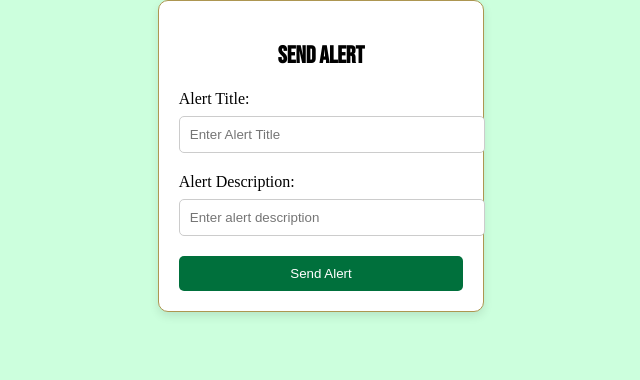
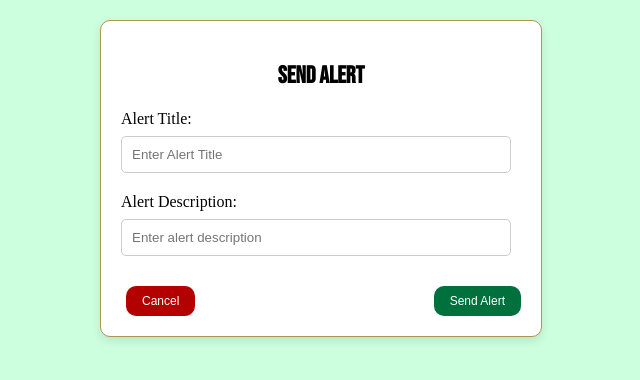
Before and after one commit to RielyMelvin/niner-security-admin, a SvelteKit app: page /alerts in a window 1280 px wide. Shown: the top 380 px of the page, without its empty margins (319-959 px from the left). Built offline with nearby package versions, Linux system fonts and the light colour scheme; what pocketbase would draw is missing.

Commit message:
Update Alert history to properly display alerts created, sort by newest to oldest, add cancel button to creating alerts

```diff
--- a/src/routes/+page.svelte
+++ b/src/routes/+page.svelte
@@ -36,8 +36,7 @@
         overflow-x: hidden;
     }
 
-
-  * {
+    * {
     box-sizing: border-box;
   }
 
--- a/src/routes/alerts/+page.svelte
+++ b/src/routes/alerts/+page.svelte
@@ -5,6 +5,7 @@
     interface Alert {
       alert_title: string;
       alert_description: string;
+      date_time: string;
     }
 
     let alertTitle = '';
@@ -12,12 +13,14 @@
     let successMessage = '';
     let errorMessage = '';
 
-
     // Function to create and send alert
     async function sendAlert() {
       try {
           // Create the alert document
           const currentDateTime = new Date();
+
+          const currentUser = pb.authStore.model;
+          console.log(currentUser);
 
           // Format the time
           const timeOptions = {
@@ -43,7 +46,7 @@
           const alertData = {
               alert_title: alertTitle,
               alert_description: alertDescription,
-            date_time: formattedDateTime // Set the formatted string
+              date_time: formattedDateTime
           };
 
           const response = await pb.collection('alerts').create(alertData);
@@ -52,6 +55,11 @@
           console.error('Error sending alert:', error);
           errorMessage = 'Failed to send alert.';
       }
+    }
+
+    // Cancel the alert creation and go to dashboard
+    function cancel() {
+      goto('/dashboard');
     }
   </script>
 
@@ -69,22 +77,23 @@
     }
 
     input {
-        width: 100%;
+        width: calc(100% - 10px);
         padding: 10px;
         margin-bottom: 20px;
         border: 1px solid #ccc;
         border-radius: 5px;
+        box-sizing: border-box;
     }
 
     .alert-container {
+        width: 100%;
         max-width: 400px;
-        margin: 0 auto;
+        margin: 20px;
         padding: 20px;
         border: 1px solid #AD9651;
         background-color: white;
         border-radius: 10px;
         box-shadow: 0px 4px 10px rgba(0, 0, 0, 0.1);
-        height: auto;
     }
 
     h2 {
@@ -93,37 +102,70 @@
         text-align: center;
     }
 
+    h3 {
+        color: #00703C;
+        font-size: 1.5em;
+        font-weight: bold;
+        text-decoration: underline;
+        border-bottom: 2px solid #AD9651;
+        padding-bottom: 2px;
+    }
+
     label {
         display: block;
         margin-bottom: 8px;
     }
 
-    select, textarea {
-        width: 100%;
-        padding: 10px;
-        margin-bottom: 10px;
-        border: 1px solid #ccc;
-        border-radius: 5px;
-        margin-right: 10px;
+    .submit-button {
+        background-color: #00703C;
+        color: #fff;
+        padding: 8px 16px;
+        border: none;
+        border-radius: 10px;
+        cursor: pointer;
+        font-size: .75em;
+        transition: background-color 0.3s;
+        margin-left: 5px;
     }
 
-    button {
-        width: 100%;
-        padding: 10px;
-        background-color: #00703C;
-        color: white;
+    .cancel-button {
+        background-color: #b30000;
+        color: #fff;
+        padding: 8px 16px;
         border: none;
-        border-radius: 5px;
+        border-radius: 10px;
         cursor: pointer;
+        font-size: .75em;
+        transition: background-color 0.3s;
+        margin-left: 5px;
     }
 
-    button:hover {
+    .submit-button:hover {
         background-color: #005a2c;
     }
 
-    .message {
-        text-align: center;
-        color: green;
+    .cancel-button:hover {
+        background-color: #8b0000;
+    }
+
+    .submit-button:active {
+        background-color: #003d1a;
+    }
+
+    .cancel-button:active {
+        background-color: #660000;
+    }
+
+    .alert-title {
+        font-weight: bold;
+        color: #00703C;
+    }
+
+    .alert-create-footer {
+        display: flex;
+        justify-content: space-between;
+        align-items: center;
+        margin-top: 10px;
     }
 
     .error {
@@ -135,18 +177,18 @@
   <div class="alert-container">
     <h2>Send Alert</h2>
     <form on:submit|preventDefault={sendAlert}>
-        <label for="userSelect">Alert Title: </label>
-        <input type="alertTitle" id="alertTitle" bind:value={alertTitle} placeholder="Enter Alert Title" required />
+      <label for="alertTitle">Alert Title:</label>
+      <input type="text" id="alertTitle" bind:value={alertTitle} placeholder="Enter Alert Title" required />
 
       <label for="alertDescription">Alert Description:</label>
-        <input type="alertDescription" id="alertDescription" bind:value={alertDescription} placeholder="Enter alert description" required />
+      <input type="text" id="alertDescription" bind:value={alertDescription} placeholder="Enter alert description" required />
 
-        <button type="submit">Send Alert</button>
+      <div class="alert-create-footer">
+        <button type="button" class="cancel-button" on:click={cancel}>Cancel</button>
+        <button type="submit" class="submit-button">Send Alert</button>
+      </div>
     </form>
 
-    {#if successMessage}
-        <div class="message">{successMessage}</div>
-    {/if}
     {#if errorMessage}
       <div class="error">{errorMessage}</div>
     {/if}
```
Also changed, not shown: src/routes/alert_history/+page.svelte (+50 -19 lines), src/routes/dashboard/+page.svelte (+6 -9 lines). Lines whose indentation alone changed are shown as unchanged.
